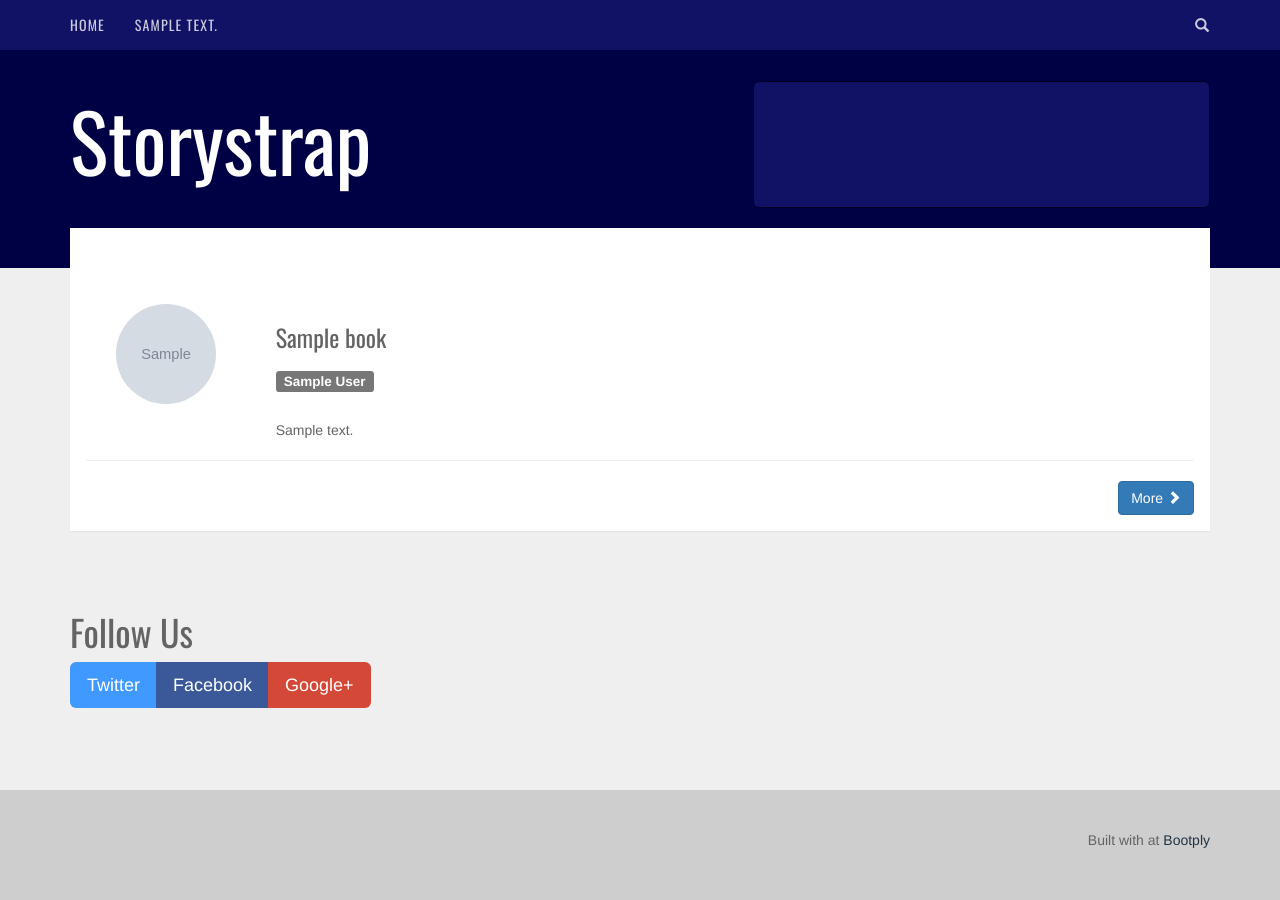
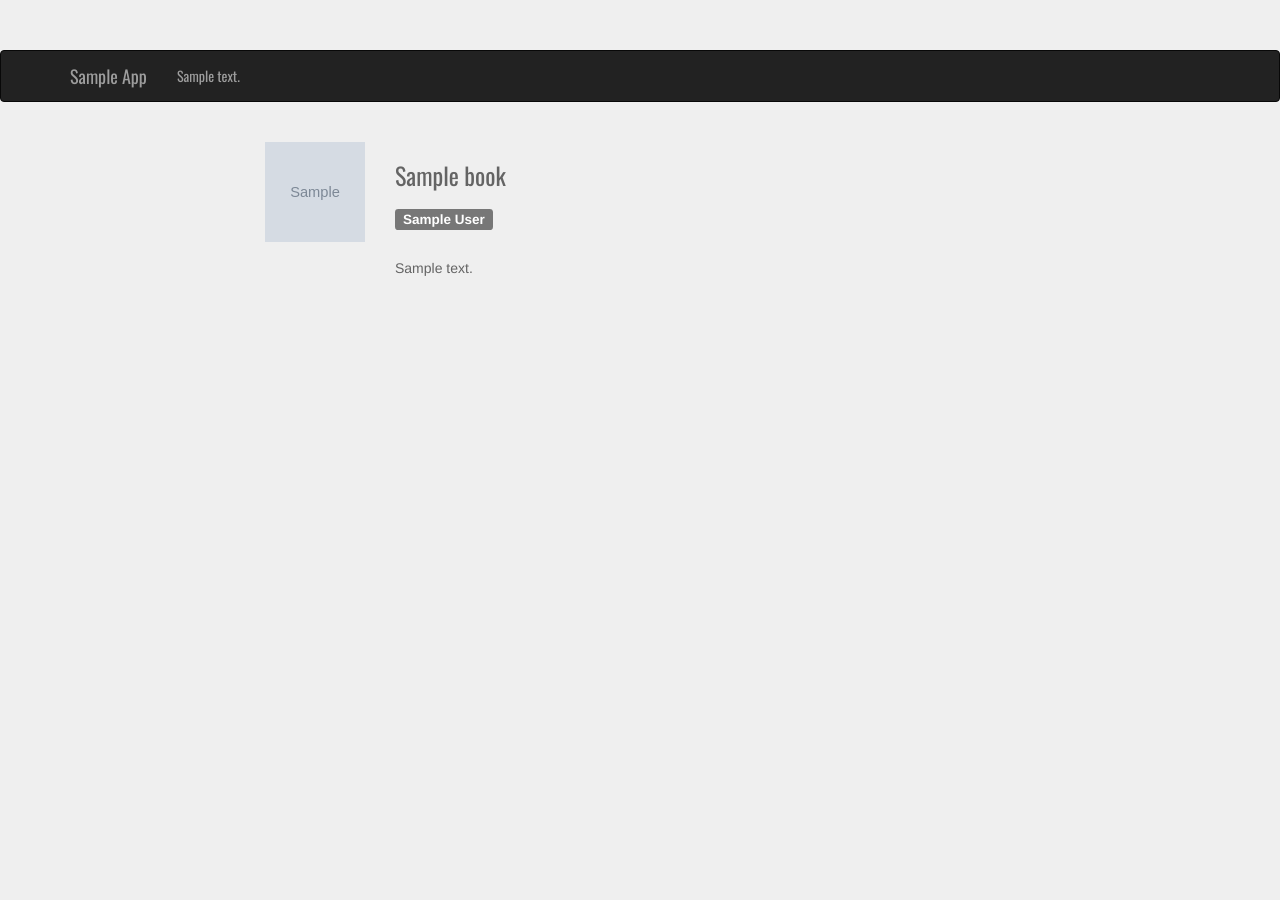
Before and after one commit to alanmacgowan/BookLibrary.NodeJS, a Node server app: template src/views/bookView.ejs in a window 1280 px wide. After the commit the page ends 276 px from the top, so only its background shows below. Run offline with Node 20, Linux system fonts and the light colour scheme; the template is opened without the code that fills it: most values are stand-ins (such as "Sample title", 1, 10 or a date in 2020); grey boxes marked "Sample" are stand-in pictures; some libraries are stand-ins or nearby versions.

Commit message:
added book view

```diff
--- a/app.js
+++ b/app.js
@@ -8,11 +8,12 @@ var app = express();
 var port = process.env.PORT || 5000;
 var nav = [{
     Link: '/Books',
-    Text: 'Book'
+    Text: 'Books'
 }, {
     Link: '/Authors',
     Text: 'Author'
 }];
+
 var bookRouter = require('./src/routes/bookRoutes')(nav);
 
 app.use(express.static('public'));
@@ -29,7 +30,7 @@ app.use('/Books', bookRouter);
 
 app.get('/', function (req, res) {
     res.render('index', {
-        title: 'Hello from render',
+        title: 'Book Library',
         nav: [{
             Link: '/Books',
             Text: 'Books'
@@ -41,7 +42,7 @@ app.get('/', function (req, res) {
 });
 
 app.get('/books', function (req, res) {
-    res.send('Hello Books');
+    res.send('Book Library');
 });
 
 app.listen(port, function (err) {
--- a/bower.json
+++ b/bower.json
@@ -1,9 +1,7 @@
 {
-  "name": "library",
+  "name": "booklibrary",
   "version": "0.0.0",
-  "authors": [
-    "Jonathan Mills <jonathanfmills@gmail.com>"
-  ],
+  "authors": [""],
   "license": "MIT",
   "ignore": [
     "**/.*",
--- a/package.json
+++ b/package.json
@@ -1,5 +1,5 @@
 {
-  "name": "library",
+  "name": "booklibrary",
   "version": "1.0.0",
   "description": "",
   "main": "app.js",
@@ -14,10 +14,8 @@
     "cookie-parser": "^1.4.0",
     "ejs": "^2.3.4",
     "express": "^4.13.3",
-    "express-handlebars": "^2.0.1",
     "express-session": "^1.12.0",
     "http": "0.0.0",
-    "jade": "^1.11.0",
     "mongodb": "^2.0.46",
     "xml2js": "^0.4.15"
   },
--- a/src/controllers/bookController.js
+++ b/src/controllers/bookController.js
@@ -2,6 +2,8 @@ var mongodb = require('mongodb').MongoClient;
 var objectId = require('mongodb').ObjectID;
 
 var bookController = function (nav) {
+    var url = 'mongodb://localhost:27017/libraryApp';
+
     var middleware = function (req, res, next) {
         //if (!req.user) {
         //res.redirect('/');
@@ -9,7 +11,6 @@ var bookController = function (nav) {
         next();
     };
     var getIndex = function (req, res) {
-        var url = 'mongodb://localhost:27017/libraryApp';
 
         mongodb.connect(url, function (err, db) {
             var collection = db.collection('books');
@@ -29,8 +30,6 @@ var bookController = function (nav) {
 
     var getById = function (req, res) {
         var id = new objectId(req.params.id);
-        var url =
-            'mongodb://localhost:27017/libraryApp';
 
         mongodb.connect(url, function (err, db) {
             var collection = db.collection('books');
--- a/src/views/bookView.ejs
+++ b/src/views/bookView.ejs
@@ -25,84 +25,40 @@
 		<![endif]-->
 	</head>
 	<body>
-<header class="navbar navbar-bright navbar-fixed-top" role="banner">
+
+<nav class="navbar navbar-inverse">
       <div class="container">
         <div class="navbar-header">
-      <button class="navbar-toggle" type="button" data-toggle="collapse" data-target=".navbar-collapse">
+          <button type="button" class="navbar-toggle collapsed" data-toggle="collapse" data-target="#navbar" aria-expanded="false" aria-controls="navbar">
             <span class="sr-only">Toggle navigation</span>
             <span class="icon-bar"></span>
             <span class="icon-bar"></span>
             <span class="icon-bar"></span>
           </button>
-      <a href="/" class="navbar-brand">Home</a>
-    </div>
-    <nav class="collapse navbar-collapse" role="navigation">
+          <a class="navbar-brand" href="#">Sample App</a>
+
       <ul class="nav navbar-nav">
             <% for(var i=0; i<nav.length;i++){%>
                 <li><a href="<%=nav[i].Link%>"><%=nav[i].Text%></a></li>
             <%}%>
       </ul>
-      <ul class="nav navbar-right navbar-nav">
-        <li class="dropdown">
-          <a href="#" class="dropdown-toggle" data-toggle="dropdown"><i class="glyphicon glyphicon-search"></i></a>
-          <ul class="dropdown-menu" style="padding:12px;">
-            <form class="form-inline">
-              <button type="submit" class="btn btn-default pull-right"><i class="glyphicon glyphicon-search"></i></button><input type="text" class="form-control pull-left" placeholder="Search">
-            </form>
+        </div>
+        <div id="navbar" class="collapse navbar-collapse">
+          <ul class="nav navbar-nav">
+
           </ul>
-        </li>
-      </ul>
+        </div><!--/.nav-collapse -->
+      </div>
 </nav>
-  </div>
-</header>
-
-<div id="masthead">
-  <div class="container">
-    <div class="row">
-      <div class="col-md-7">
-        <h1>Storystrap
-          <p class="lead"></p>
-        </h1>
-      </div>
-      <div class="col-md-5">
-        <div class="well well-lg">
-          <div class="row">
-            <div class="col-sm-12">
-
-
-            </div>
-          </div>
-        </div>
-      </div>
-    </div>
-  </div><!-- /cont -->
 
 <div class="container">
     <div class="row">
-      <div class="col-md-12">
-        <div class="top-spacer"> </div>
-      </div>
-    </div>
-  </div><!-- /cont -->
+        <div class="col-md-8 col-md-offset-2">
 
-</div>
-
-
-<div class="container">
-  <div class="row">
-
-    <div class="col-md-12">
-
-      <div class="panel">
-        <div class="panel-body">
-
-
-
-          <!--/stories-->
           <div class="row">
             <br>
             <div class="col-md-2 col-sm-3 text-center">
-              <a class="story-title" href="#"><img alt="" src="<%=book.book.image_url%>" style="width:100px;height:100px" class="img-circle"></a>
+              <a class="story-title" href="#"><img alt="" src="../assets/<%=book.image%>" style="width:100px;height:100px" ></a>
             </div>
             <div class="col-md-10 col-sm-9">
               <h3><%=book.title%></h3>
@@ -113,66 +69,14 @@
                   </h4></div>
                 <div class="col-xs-3"></div>
               </div>
-              <br><%-book.book.description%><br>
-            </div>
-          </div>
-          <hr>
-
-
-          <!--/stories-->
-
-
-          <a href="/" class="btn btn-primary pull-right btnNext">More <i class="glyphicon glyphicon-chevron-right"></i></a>
-
-
+              <br><%-book.description%><br>
             </div>
           </div>
 
-
-
-   	</div><!--/col-12-->
-  </div>
-</div>
-
-
-<hr>
-
-<div class="container" id="footer">
-  <div class="row">
-    <div class="col col-sm-12">
-
-      <h1>Follow Us</h1>
-      <div class="btn-group">
-       <a class="btn btn-twitter btn-lg" href="#"><i class="icon-twitter icon-large"></i> Twitter</a>
-	   <a class="btn btn-facebook btn-lg" href="#"><i class="icon-facebook icon-large"></i> Facebook</a>
-	   <a class="btn btn-google-plus btn-lg" href="#"><i class="icon-google-plus icon-large"></i> Google+</a>
-      </div>
 
         </div>
     </div>
 </div>
 
-<hr>
-
-<hr>
-
-<footer>
-  <div class="container">
-    <div class="row">
-      <div class="col-sm-6">
-        <ul class="list-inline">
-          <li><i class="icon-facebook icon-2x"></i></li>
-          <li><i class="icon-twitter icon-2x"></i></li>
-          <li><i class="icon-google-plus icon-2x"></i></li>
-          <li><i class="icon-pinterest icon-2x"></i></li>
-        </ul>
-
-      </div>
-      <div class="col-sm-6">
-          <p class="pull-right">Built with <i class="icon-heart-empty"></i> at <a href="http://www.bootply.com">Bootply</a></p>
-      </div>
-    </div>
-  </div>
-</footer>
 	</body>
 </html>
--- a/src/views/index.ejs
+++ b/src/views/index.ejs
@@ -45,7 +45,7 @@
         </div>
         <div id="navbar" class="collapse navbar-collapse">
           <ul class="nav navbar-nav">
-
+           <%=title%>
           </ul>
         </div><!--/.nav-collapse -->
       </div>
```
Lines whose indentation alone changed are shown as unchanged.
